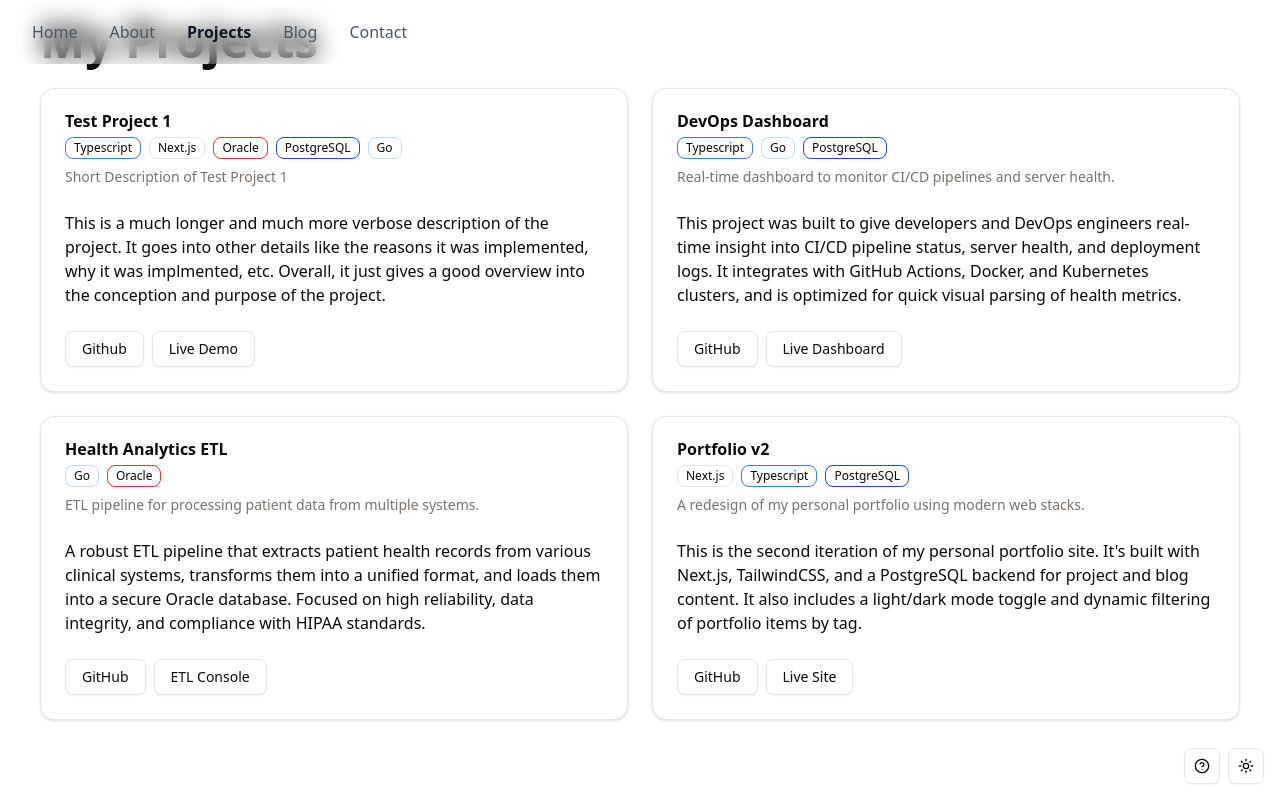
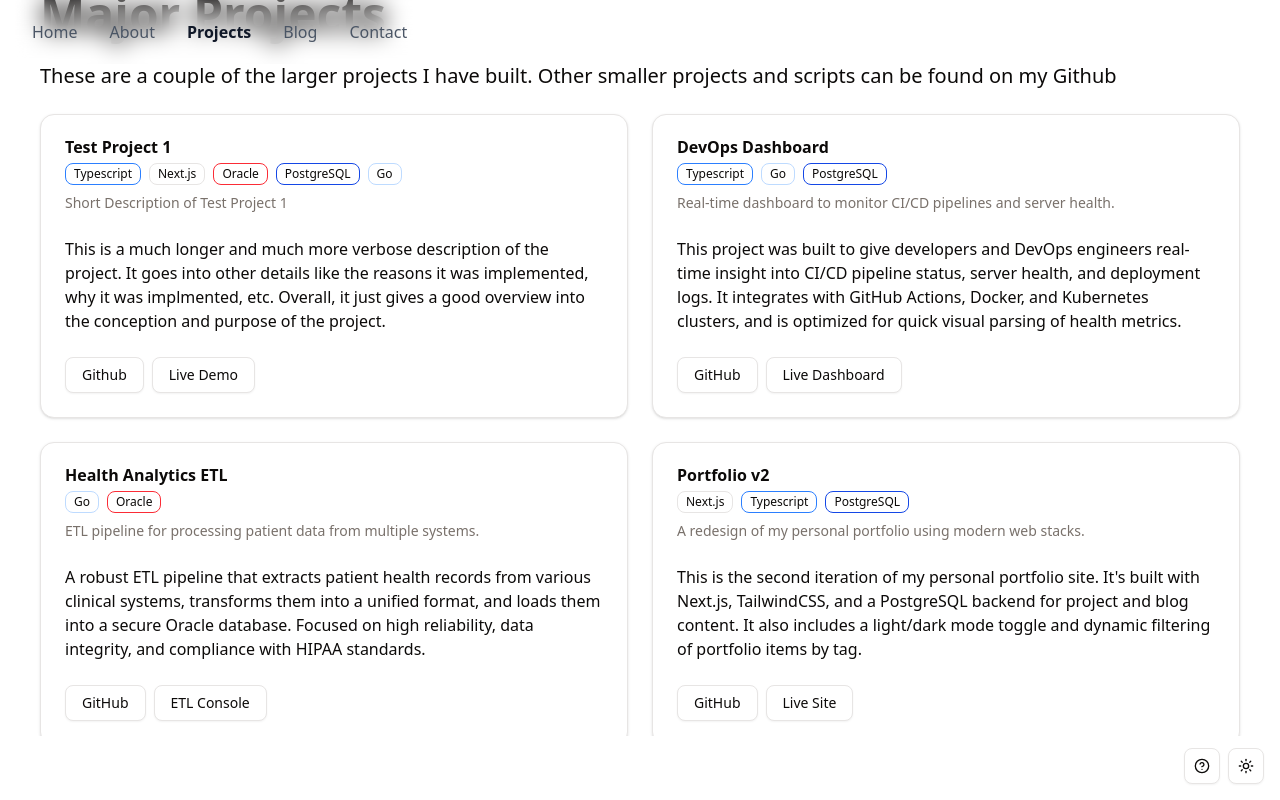
Before and after one commit to PaxtonTerryDev/paxtonterry.com, a Next.js app: page /home in a window 1280 px wide. Both pictures are taken after a click on the element "Projects". Built offline with nearby package versions, Linux system fonts and the light colour scheme.

Commit message:
changed text, added todos

```diff
--- a/src/app/home/components/projects-section.tsx
+++ b/src/app/home/components/projects-section.tsx
@@ -4,10 +4,16 @@ import { Project } from "@/types/project";
 interface ComponentProps {
   projects: Project[];
 }
+// TODO - add in a basic filter on projects for language tags
+// TODO - update projects page into carousel - mobile shows two, desktop shows 4.  slide between components.
 export default function ProjectsSection({ projects }: ComponentProps) {
   return (
     <div className="text-left w-full px-2">
-      <h2 className="text-3xl md:text-5xl font-bold mb-6">My Projects</h2>
+      <h2 className="text-3xl md:text-5xl font-bold mb-6">Major Projects</h2>
+      <div className="text-xl md:text-xl font-extralight mb-6">
+        These are a couple of the larger projects I have built. Other smaller
+        projects and scripts can be found on my Github
+      </div>
       <div className="grid grid-cols-1 md:grid-cols-2 gap-2 md:gap-6">
         {/* Project cards will go here */}
         {projects.map((project: Project) => {
```
